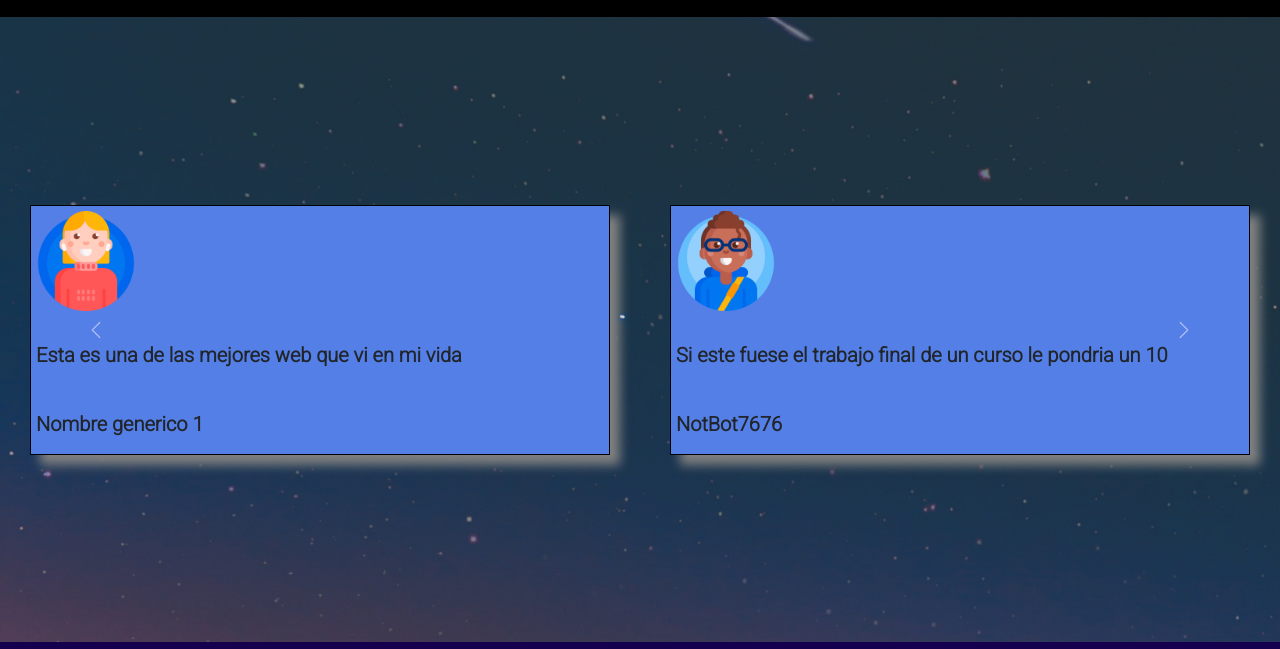
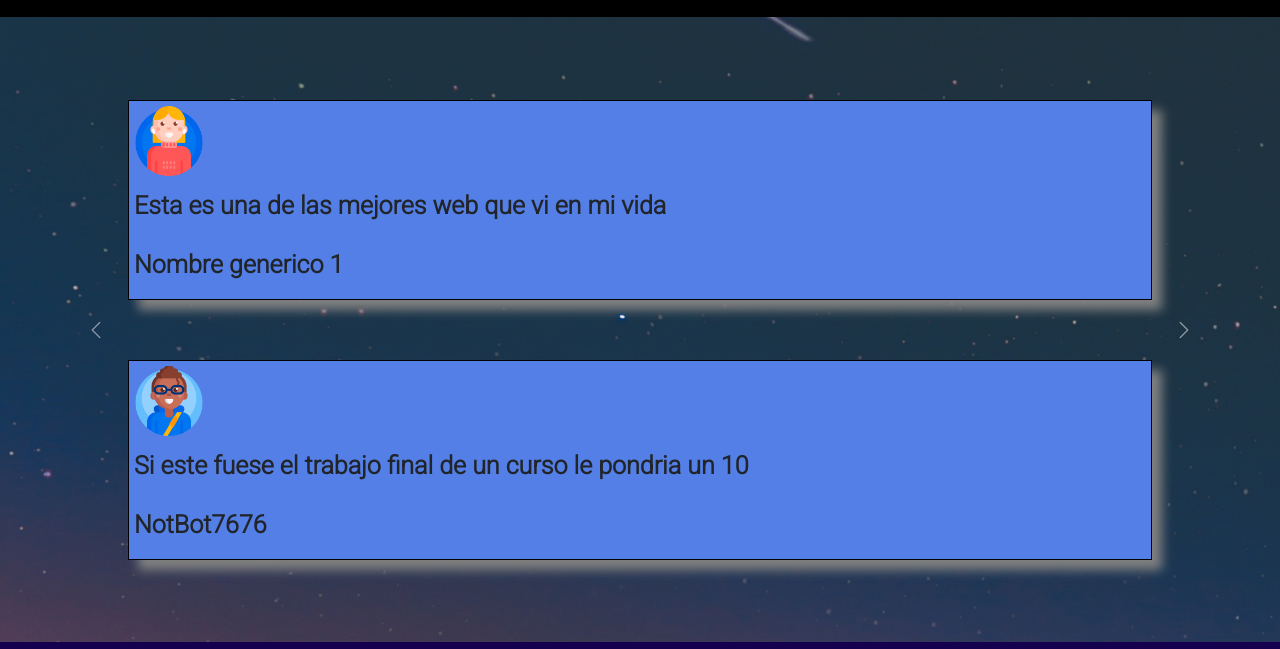
Before and after one commit to bryffo/bryffo-portfolio, a website: page pages/comentarios.html in a window 1280 px wide. Shown: the part 68-717 px from the top of the page. Drawn offline with nearby package versions, Linux system fonts and the light colour scheme.

Commit message:
comentarios responsive y arreglos menores

```diff
--- a/pages/comentarios.html
+++ b/pages/comentarios.html
@@ -41,7 +41,7 @@
             <div id="carrousel-comentarios" class="carousel slide h-100 d-flex align-items-center ">
                 <div class="carousel-inner">
                     <div class="carousel-item active">
-                        <div class="d-flex justify-content-center">
+                        <div class="d-flex flex-column align-items-center">
                             <div class="comentario">
                                 <img src="../assets/imgs/cara-1.png" alt="Foto de persona">
                                 <p>Esta es una de las mejores web que vi en mi vida</p>
@@ -55,7 +55,7 @@
                         </div>
                     </div>
                     <div class="carousel-item">
-                        <div class="d-flex justify-content-center">
+                        <div class="d-flex flex-column align-items-center">
                             <div class="comentario">
                                 <img src="../assets/imgs/cara-3.png" alt="Foto de persona">
                                 <p>¿Qué hace un pez en una moto acuática? ¡Nada!</p>
@@ -69,10 +69,10 @@
                         </div>
                     </div>
                     <div class="carousel-item">
-                        <div class="d-flex justify-content-center">
+                        <div class="d-flex flex-column align-items-center">
                             <div class="comentario">
                                 <img src="../assets/imgs/cara-3.png" alt="Foto de persona">
-                                <p>¡Esta página es más genial que un pingüino en una pista de patinaje sobre hielo! Tiene todo lo que necesitas para pasar un buen rato navegando.</p>
+                                <p>¡Esta página es más genial que un pingüino en una pista de patinaje sobre hielo!</p>
                                 <p>Fernando Fanático del Sitio</p>
                             </div>
                             <div class="comentario">
--- a/scss/layout/_main-comentarios.scss
+++ b/scss/layout/_main-comentarios.scss
@@ -1,21 +1,16 @@
 .comentario{
-    display: flex;
-    flex-direction: column;
-    justify-content: space-between;
+    @include display(flex,column,none,space-between,none);
     background-color: #537FE7;
-    width: 50%;
-    height: 25rem;
+    width: 80%;
+    height: 20rem;
     padding: 0.5rem;
     margin: 3rem;
     border: 0.1rem solid black;
     box-shadow: 1rem 1rem 1rem grey;
+    img{
+        max-width: 7rem;
+    }
+    p{
+        @include text(1.5rem,bold,none,none);
+    }
 }
-.comentario img{
-    max-width: 10rem;;
-}
-
-.comentario p {
-    font-size: 2rem;
-    font-weight: bold;
-
-}
--- a/scss/layout/_main-index.scss
+++ b/scss/layout/_main-index.scss
@@ -12,12 +12,12 @@ main{
     @include display(flex,column-reverse,none,center,none)
 }
 .index-div-1{
-    text-align: center;
     align-self: center;
     h1{
         span{
             color: #537FE7;
         }
+        text-align: center;
         color: white;
         font-size: 3rem;
         font-family: 'Lato', sans-serif;
@@ -27,6 +27,7 @@ main{
         font-size: 1.5rem;
         margin-bottom: 3rem;
         font-weight: bold;
+        text-align: center;
     }
 }
 
--- a/scss/layout/_media1024.scss
+++ b/scss/layout/_media1024.scss
@@ -20,4 +20,10 @@
             @include text(2.5rem,bold,#fff,start);
         }
     }
+
+    .comentario{
+        p{
+            @include text(2.5rem,bold,none,none);
+        }
+    }
 }
--- a/scss/layout/_media768.scss
+++ b/scss/layout/_media768.scss
@@ -93,6 +93,13 @@
         }
     }
 
+
+    .comentario{
+        p{
+            @include text(2rem,bold,none,none);
+        }
+    }
+
     .redes-sociales{
         li{
             a{
```
Also changed, not shown: css/style.css, 1 other file.
